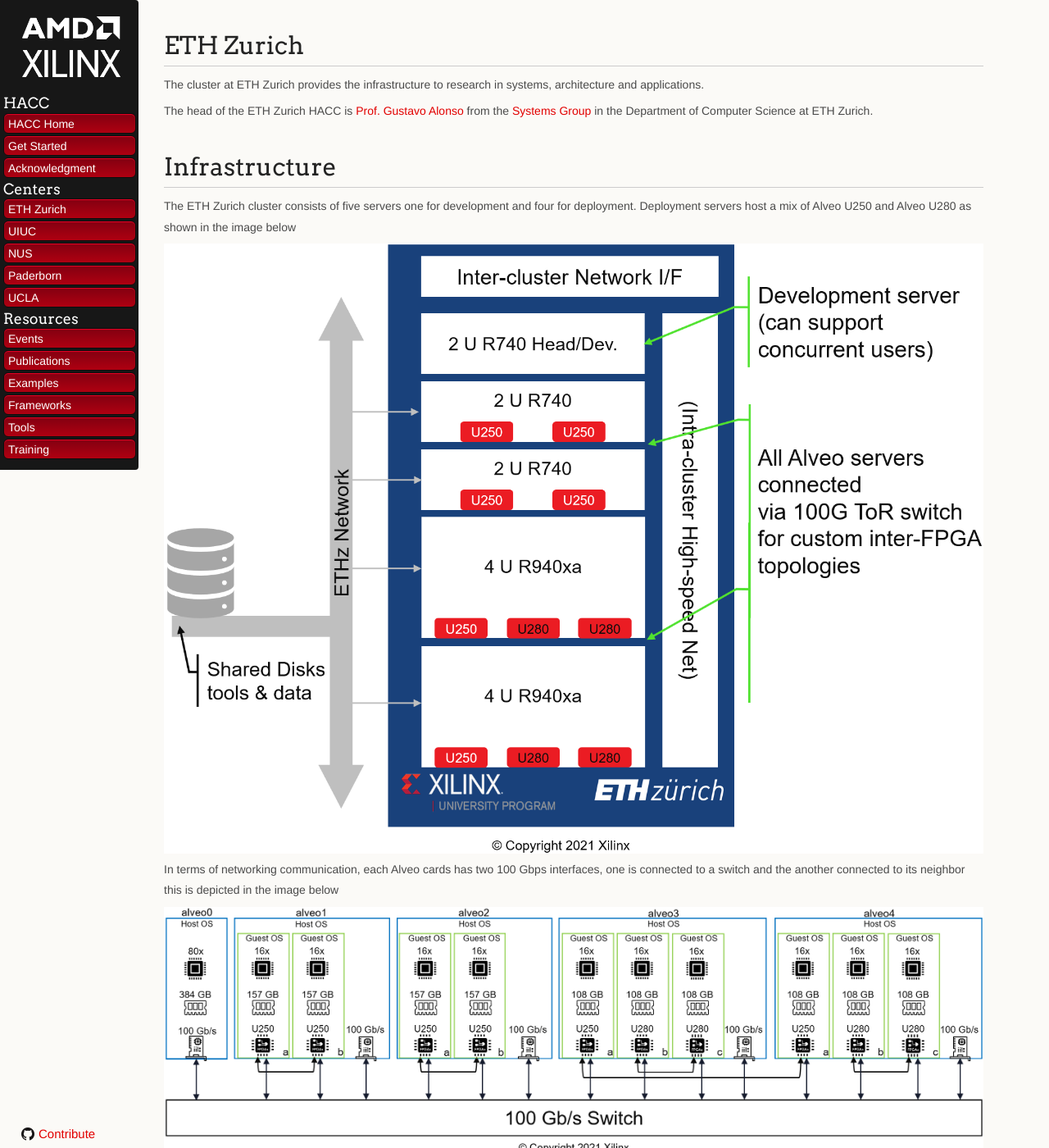
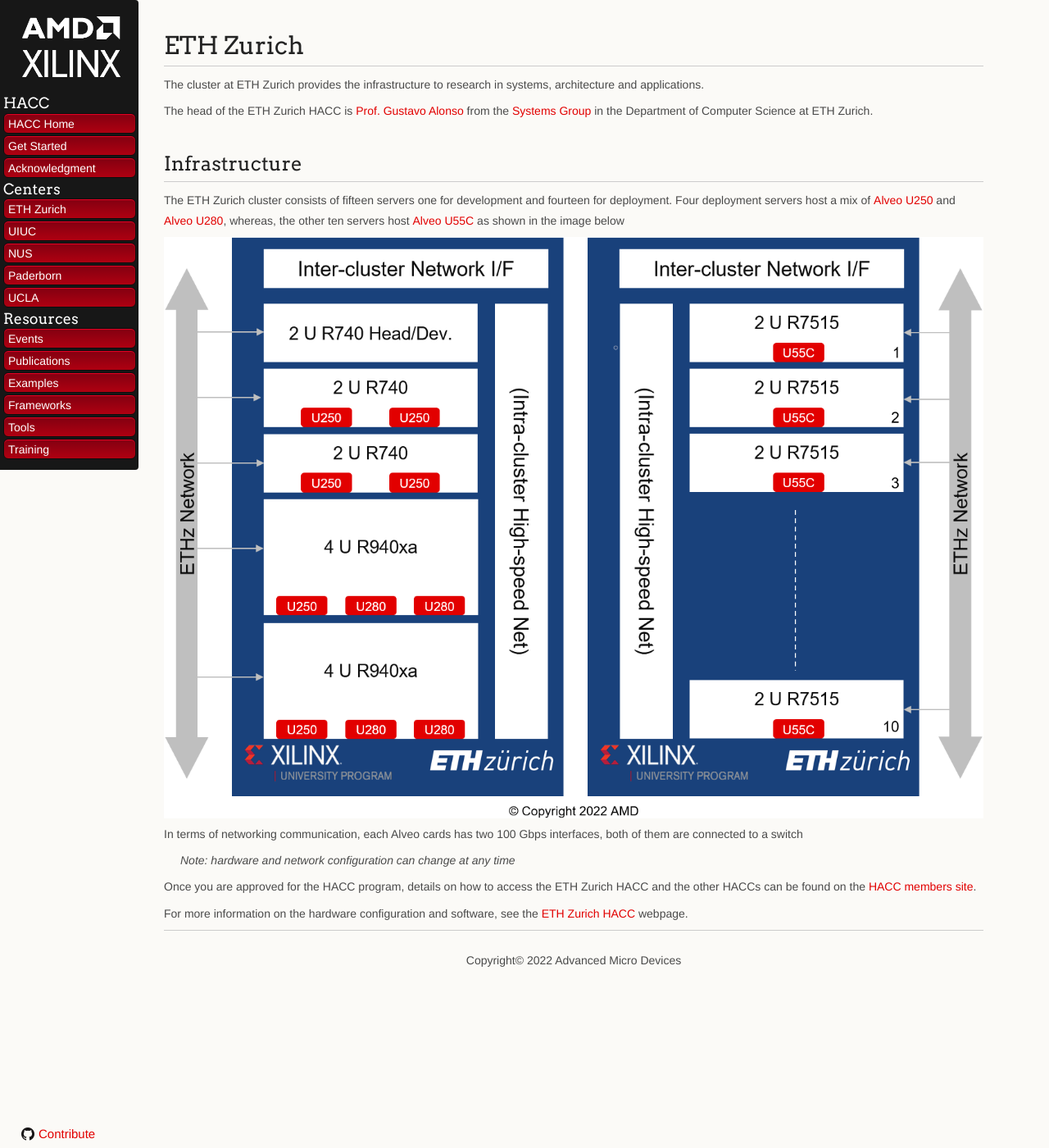
Before and after one commit to Xilinx/xacc, a Jekyll site: the page built from docs/ethz.md, in a window 1280 px wide and 1400 px high. Shown: the whole window at 82% size. Built offline with Jekyll 4.4.1, drawn with Linux system fonts in a browser that asks for light colours; nearby versions of some CDN libraries; our own code applies the rules of GitHub Pages for plain Markdown files.

Commit message:
Add ethz extension (#51)

```diff
--- a/docs/ethz.md
+++ b/docs/ethz.md
@@ -4,15 +4,13 @@
 
 The head of the ETH Zurich HACC is [Prof. Gustavo Alonso](https://inf.ethz.ch/people/person-detail.alonso.html) from the [Systems Group](https://systems.ethz.ch/) in the  Department of Computer Science at ETH Zurich.
 
-# Infrastructure
+## Infrastructure
 
-The ETH Zurich cluster consists of five servers one for development and four for deployment. Deployment servers host a mix of Alveo U250 and Alveo U280 as shown in the image below
+The ETH Zurich cluster consists of fifteen servers one for development and fourteen for deployment. Four deployment servers host a mix of [Alveo U250](https://www.xilinx.com/products/boards-and-kits/alveo/u250.html) and [Alveo U280](https://www.xilinx.com/products/boards-and-kits/alveo/u280.html), whereas, the other ten servers host [Alveo U55C](https://www.xilinx.com/products/boards-and-kits/alveo/u55c.html) as shown in the image below
 
 <img src="/xacc/images/ethz/xacc_ethz.png" alt="ETH Zurich Network" class="responsive">
 
-In terms of networking communication, each Alveo cards has two 100 Gbps interfaces, one is connected to a switch and the another connected to its neighbor this is depicted in the image below
-
-<img src="/xacc/images/ethz/xacc_ethz_network.png" alt="ETH Zurich Network" class="responsive">
+In terms of networking communication, each Alveo cards has two 100 Gbps interfaces, both of them are connected to a switch
 
 > Note: hardware and network configuration can change at any time
 
```
Also changed, not shown: docs/images/ethz/xacc_ethz.png, docs/images/ethz/xacc_ethz_network.png (deleted).
